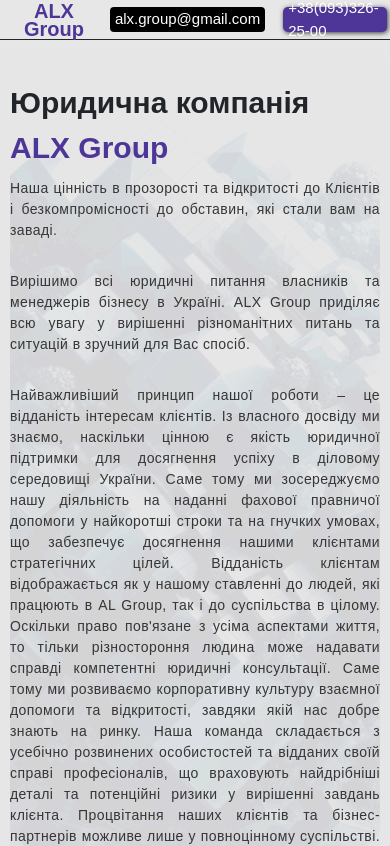
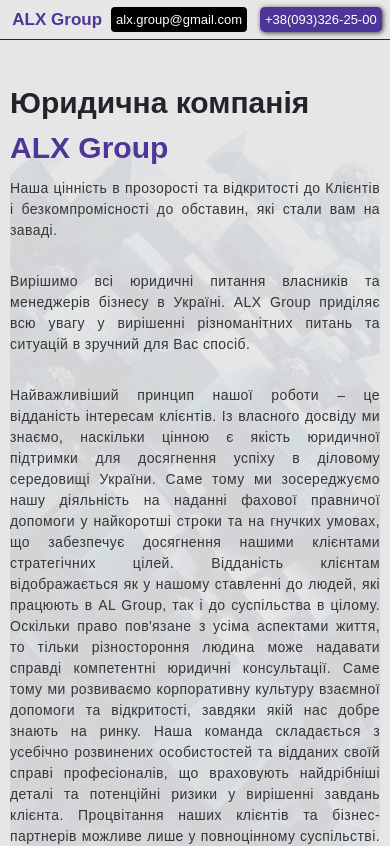
Before and after one commit to VSABALAIEV78/VSABALAIEV78.github.io, a plain HTML site: page index.html in a window 390 px wide. Shown: the top 846 px of the page. Drawn offline with nearby package versions, Linux system fonts and the light colour scheme; files that its build step writes are made by us from their sources; files whose address does not match are found by name.

Commit message:
ol 2024 fixes

```diff
--- a/sass/_media.sass
+++ b/sass/_media.sass
@@ -184,16 +184,16 @@
     header nav.nav
         justify-content: center
         .logo
-            line-height: 18px
-            font-size: 20px
+            line-height: 17px
+            font-size: 17px
         .menu
             display: none
         .contacts
             .email,.tel
-                font-size: 15px
+                font-size: 13px
                 padding: 2px 5px
             .email
-                margin-right: 15px
+                margin-right: 10px
     section.main
         margin: 0 10px
 
@@ -215,12 +215,12 @@
                 .title1,.title2
                     margin-left: 10px
                 .title1
-                    font-size: 17px
+                    font-size: 15px
             .footer_right
                 margin-right: 10px
                 .navi_wrapper
                     .footer_navi
-                        font-size: 13px
+                        font-size: 11px
                         i
                             padding-right: 5px
                             font-size: 15px
```
